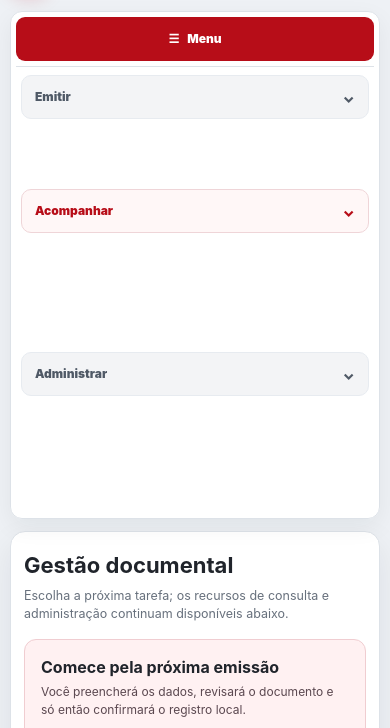
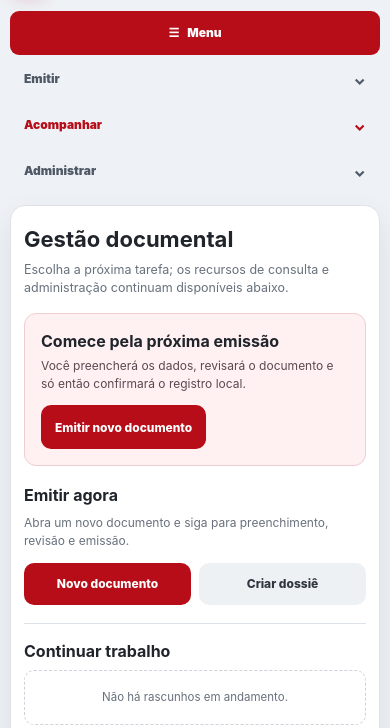
Before and after one commit to Gabpires/Gerador-de-documentos, a website built with Vite: page src/index.html in a window 390 px wide. Both pictures are taken after a click on the button "Abrir menu de navegação". Shown: the part 68-796 px from the top of the page. Built offline with nearby package versions, Linux system fonts and the light colour scheme; files whose address does not match are found by name.

Commit message:
feat: improve app tabs styling for better mobile experience

```diff
--- a/src/styles/styles.css
+++ b/src/styles/styles.css
@@ -4045,10 +4045,19 @@ summary:focus-visible,
   white-space: normal;
 }
 @media (max-width: 767px) {
+  .app-tabs-shell {
+    padding: 0;
+    border: 0;
+    background: transparent;
+    box-shadow: none;
+    backdrop-filter: none;
+  }
   .app-tabs {
     grid-template-columns: 1fr;
-    gap: 7px;
-    padding-top: 8px;
+    gap: 2px;
+    margin-top: 2px;
+    padding: 0;
+    border-top: 0;
   }
   .tab-group {
     width: 100%;
@@ -4058,19 +4067,31 @@ summary:focus-visible,
     min-height: 44px;
     justify-content: space-between;
     padding-inline: 13px;
-    border-color: #e7ebf0;
-    background: #f3f4f6;
+    border-color: transparent;
+    background: transparent;
+  }
+  .tab-group.has-active-tab .tab-group-toggle,
+  .tab-group.is-open .tab-group-toggle {
+    border-color: transparent;
+    background: transparent;
+    box-shadow: none;
+    color: var(--brand);
   }
   .tab-group-items {
+    display: none;
     position: static;
     min-width: 0;
-    margin-top: 5px;
+    margin-top: 2px;
+    padding: 0;
     grid-template-columns: repeat(2, minmax(0, 1fr));
-    border-radius: 10px;
+    border: 0;
+    border-radius: 0;
+    background: transparent;
     box-shadow: none;
     transform: none;
   }
   .tab-group.is-open .tab-group-items {
+    display: grid;
     transform: none;
   }
   .app-tabs .tab-group-items button {
```
